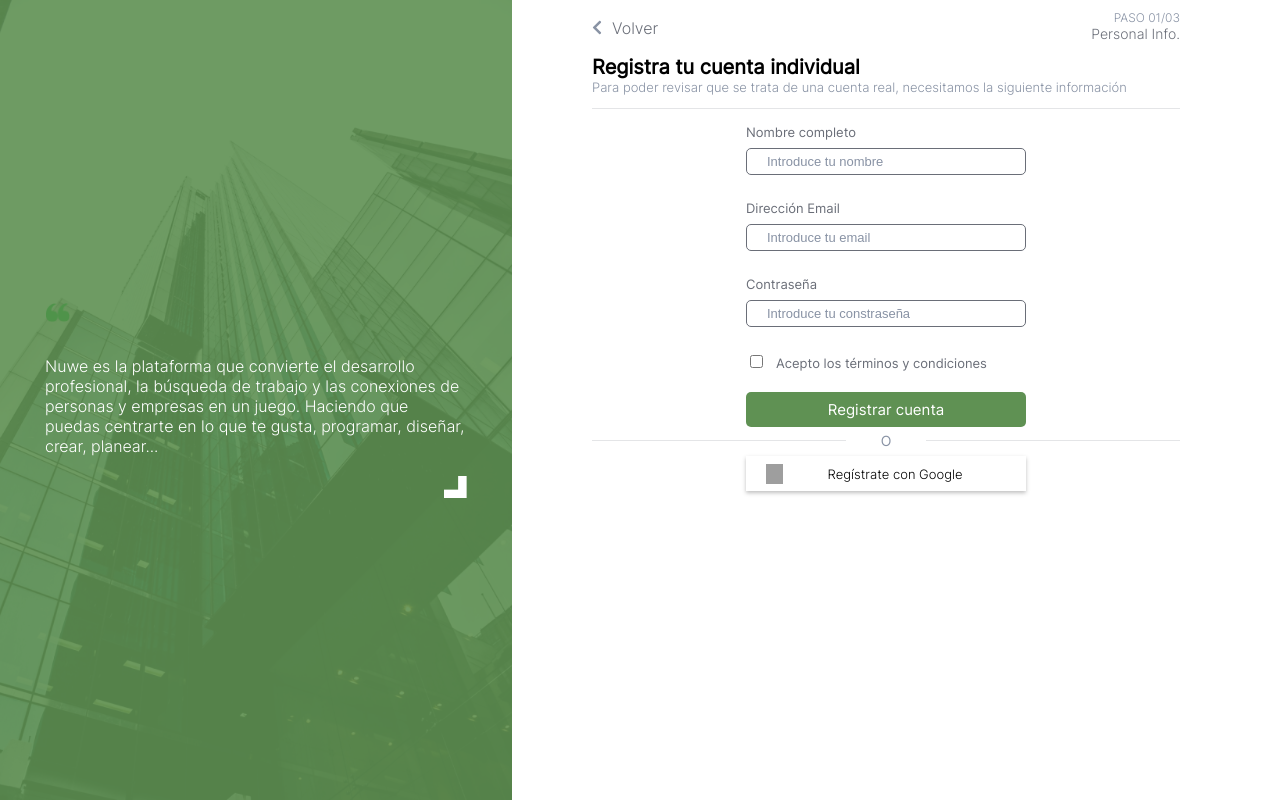
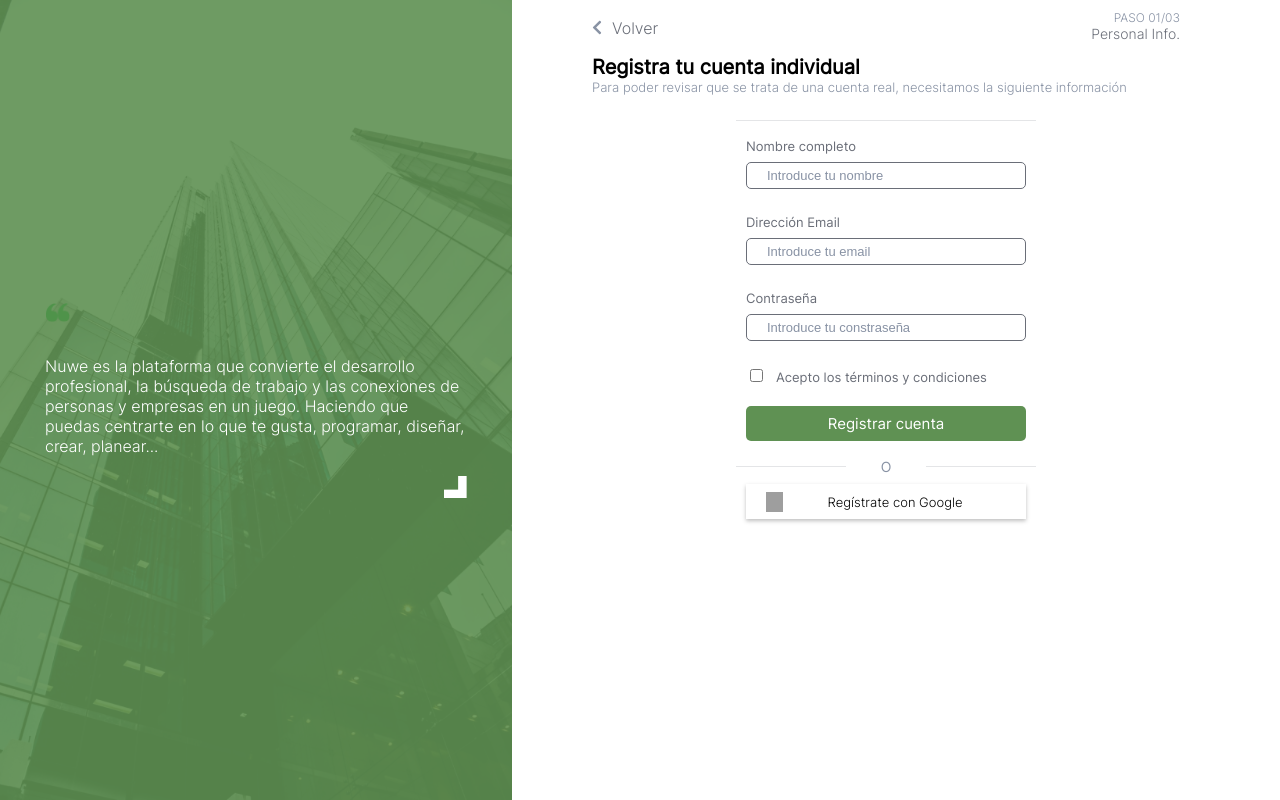
Before and after one commit to Silinde87/BDT-Hackaton-Nuwe-frontend, a Next.js app: page /register/personal-info in a window 1280 px wide. Built offline with nearby package versions, Linux system fonts and the light colour scheme; grey boxes are pictures that could not be loaded.

Commit message:
Fix styles

```diff
--- a/components/GoogleButton/GoogleButton.styled.js
+++ b/components/GoogleButton/GoogleButton.styled.js
@@ -31,9 +31,6 @@ const SCGoogleButton = styled.div`
 		margin: auto;
 		height: 35px;
 	}
-	@media (min-width: 768px) {
-
-	}
 `;
 
 export default SCGoogleButton;
--- a/styles/Register.module.css
+++ b/styles/Register.module.css
@@ -95,6 +95,10 @@
 	.formErrorCheckbox {
 		font-size: 13px;
 	}
+	.formSeparator{
+		width: 300px;
+		margin: 17px auto;
+	}
 }
 @media (min-width: 768px) {
 	.main{
```
